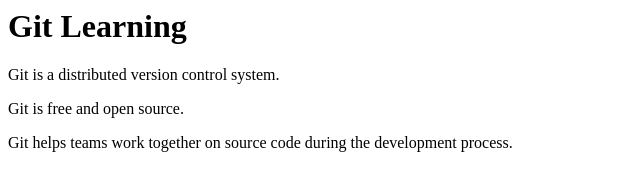
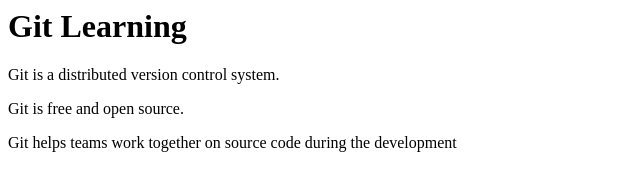
Before and after one commit to kumarsai12383/git-hub-learning, a plain HTML site: page git learning/index.html in a window 1280 px wide. Shown: the full height of the page, 0-640 px from the left. Drawn offline with Linux system fonts and the light colour scheme.

Commit message:
Fix paragraph formatting in index.html

```diff
--- a/git learning/index.html
+++ b/git learning/index.html
@@ -1,4 +1,4 @@
 <h1>Git Learning</h1>
 <p>Git is a distributed version control system.</p>
 <p>Git is free and open source.</p>
-<p>Git helps teams work together on source code during the development process.</p>
+<p>Git helps teams work together on source code during the development</p>
```
